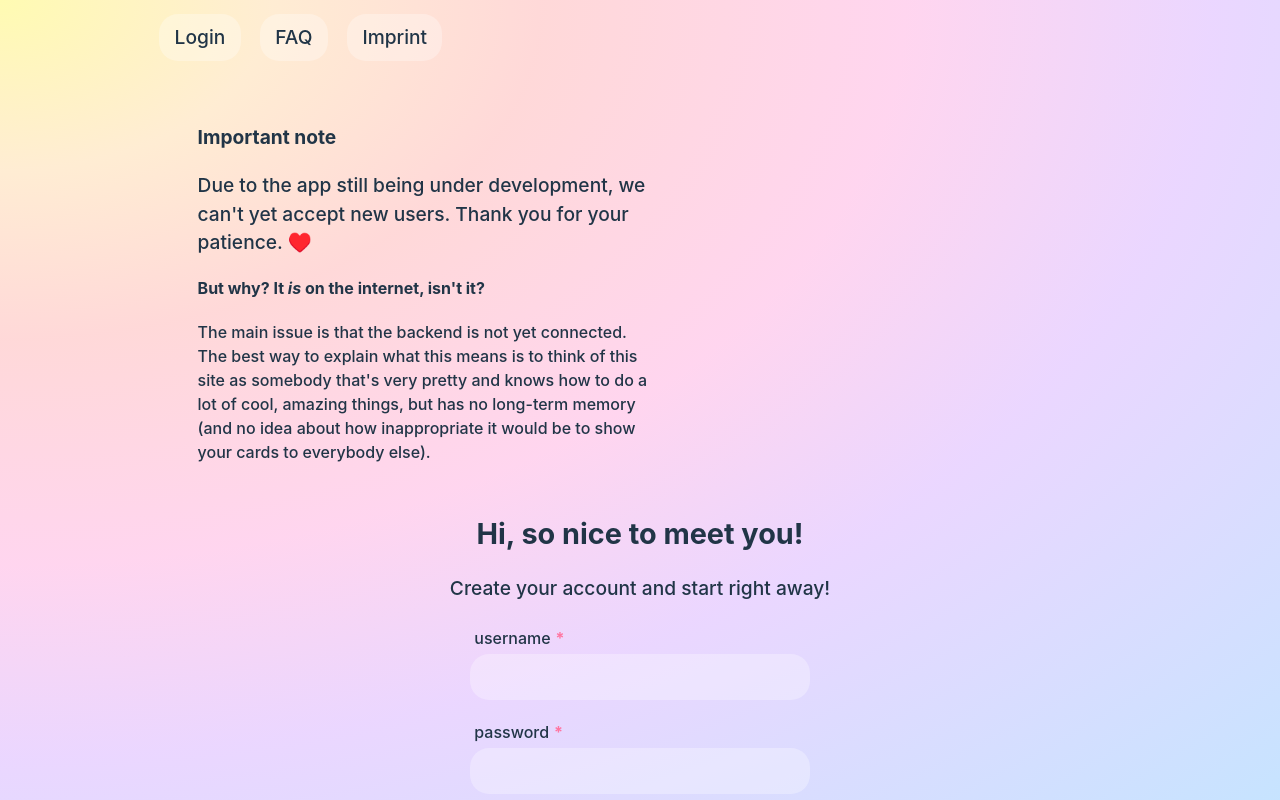
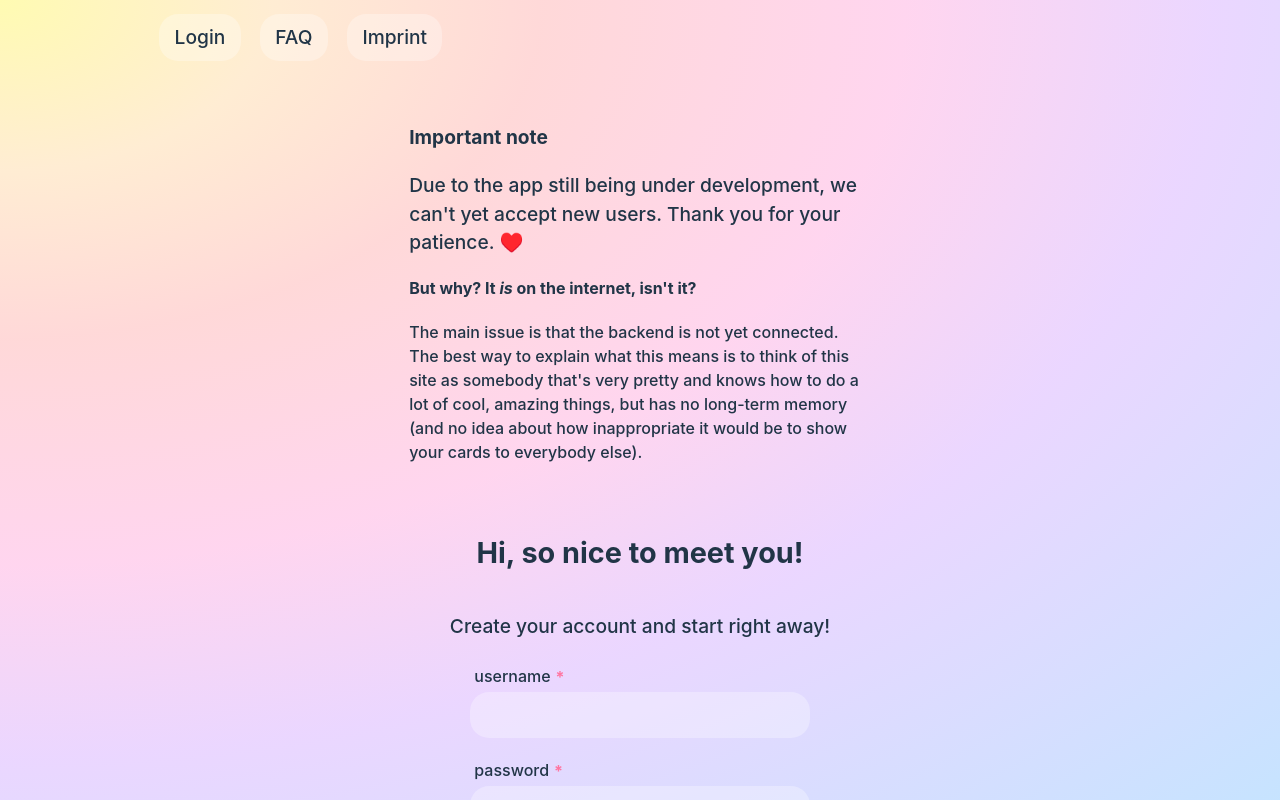
Before and after one commit to extra-jalapenos/apprendio-flashcard-app-frontend, a React (Vite) app: page /register in a window 1280 px wide. Built offline with nearby package versions, Linux system fonts and the light colour scheme; no server answers.

Commit message:
make a banner not default red

```diff
--- a/src/components/login/Register.jsx
+++ b/src/components/login/Register.jsx
@@ -64,7 +64,7 @@ export default function Register () {
       </div>
       <h2>Hi, so nice to meet you!</h2>
       <p>Create your account and start right away!</p>
-      {failMessage && <p className="banner center">{failMessage}</p>}
+      {failMessage && <p className="banner warning center">{failMessage}</p>}
       <Form name="signup" prefill={signupData} handleInput={handleInput} handleSubmit={handleSubmit}/>
     </div>
   )
--- a/src/index.css
+++ b/src/index.css
@@ -69,6 +69,8 @@ p {
 }
 
 .center {
+  display: grid;
+  place-items: center;
   text-align: center;
 }
 
```
